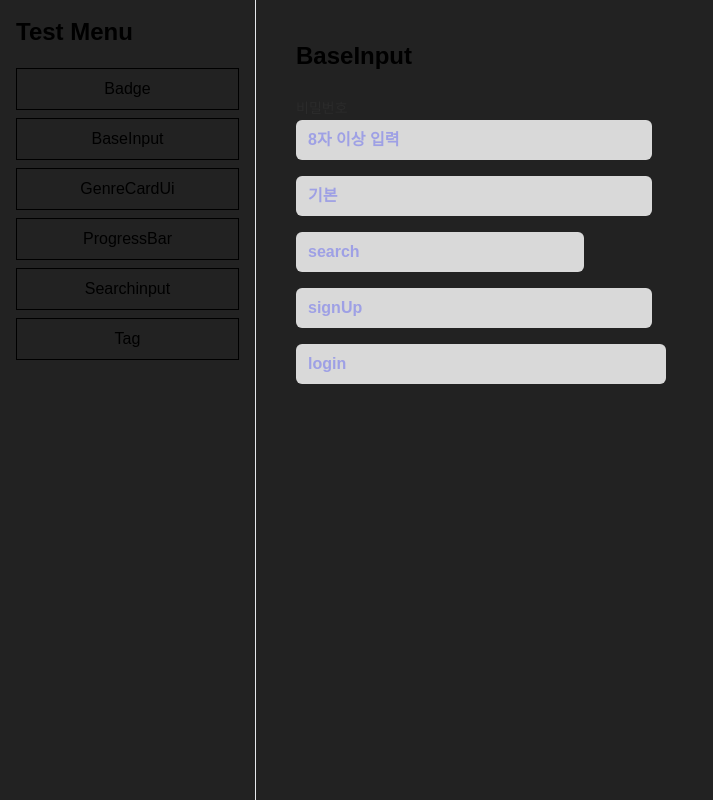
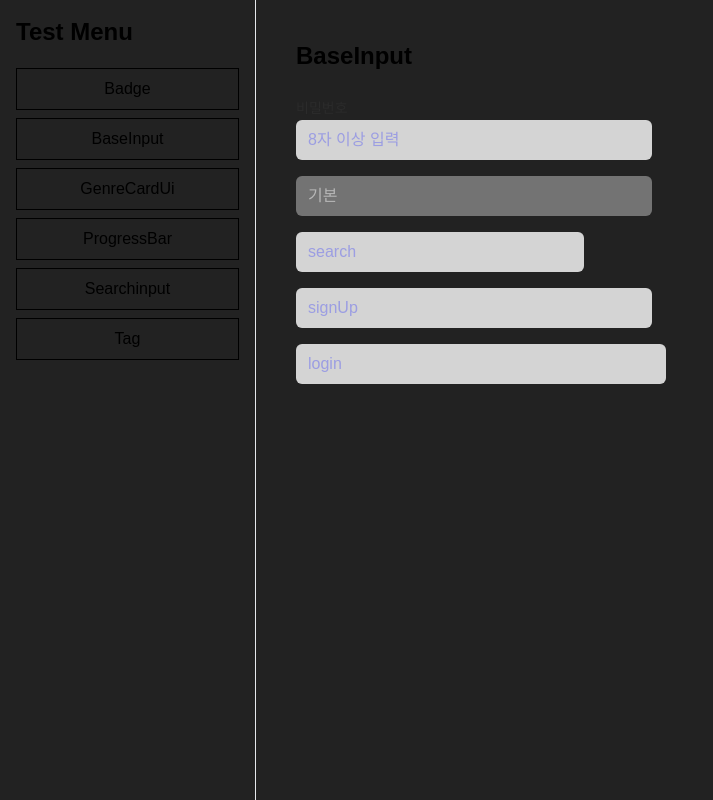
Before and after one commit to oz-union-14-team1/oz-union-fe-14-team1, a Next.js app: page /test/baseInput in a window 1280 px wide. Shown: the whole page, without its empty margins (0-713 px from the left). Built offline with nearby package versions, Linux system fonts and the light colour scheme.

Commit message:
refactor: 공통 컴포넌트 코드 리팩토링 (#50)
- Input 컴포넌트 label-input 연결 구조 개선
- utils 폴더 절대경로 사용
- 테일윈드 기본 색상 토큰 사용
- ComponentProps 사용

```diff
--- a/src/app/test/baseInput/page.tsx
+++ b/src/app/test/baseInput/page.tsx
@@ -10,14 +10,18 @@ export default function BaseInputTestPage() {
     <div className="flex flex-col gap-6">
       <h1 className="text-2xl font-bold">BaseInput</h1>
       <section className="flex flex-col gap-4">
-        <BaseInput label="비밀번호" placeholder="8자 이상 입력" />
-        <BaseInput placeholder="기본" />
-        <BaseInput size="search" placeholder="search" />
-        <BaseInput size="signUp" placeholder="signUp" />
+        <BaseInput
+          label="비밀번호"
+          placeholder="8자 이상 입력"
+          color="lightGray"
+        />
+        <BaseInput placeholder="기본" color="darkGray" />
+        <BaseInput inputSize="search" placeholder="search" />
+        <BaseInput inputSize="signUp" placeholder="signUp" />
         <BaseInput
           value={value}
           onChange={(e) => setValue(e.target.value)}
-          size="login"
+          inputSize="login"
           placeholder="login"
         />
       </section>
--- a/src/components/common/badge/Badge.tsx
+++ b/src/components/common/badge/Badge.tsx
@@ -1,11 +1,13 @@
 import type { VariantProps } from 'class-variance-authority'
-import { cn } from '../../../utils/cn'
+import { cn } from '@/utils'
 import { badgeVariants } from './badgeStyle'
+import { ComponentPropsWithoutRef, ReactNode } from 'react'
 
-export type BadgeProps = React.ComponentPropsWithoutRef<'span'> &
+type BadgeProps = ComponentPropsWithoutRef<'span'> &
   VariantProps<typeof badgeVariants> & {
-    children: React.ReactNode
+    children: ReactNode
   }
+
 /**
  * 상태 컴포넌트
  * @param variant - 뱃지 스타일
@@ -15,10 +17,10 @@ export default function Badge({
   className,
   variant,
   children,
-  ...rest
+  ...props
 }: BadgeProps) {
   return (
-    <span className={cn(badgeVariants({ variant }), className)} {...rest}>
+    <span className={cn(badgeVariants({ variant }), className)} {...props}>
       {children}
     </span>
   )
--- a/src/components/common/badge/badgeStyle.tsx
+++ b/src/components/common/badge/badgeStyle.tsx
@@ -1,15 +1,15 @@
 import { cva } from 'class-variance-authority'
 
 export const badgeVariants = cva(
-  'inline-flex items-center justify-center rounded-[var(--radius-default)] px-3 py-1 text-sm font-medium whitespace-nowrap text-[var(--color-text-dark)] font-family: var(--font-family-base)',
+  'inline-flex items-center justify-center rounded-(--radius-default) px-3 py-1 text-sm font-medium whitespace-nowrap text-text-dark font-(--font-family-base)',
   {
     variants: {
       variant: {
-        lightcyan: 'bg-[#2fbdee]',
-        cyan: 'bg-[#22D3EE]',
-        purple: 'bg-[#9f57f6]',
-        darksky: 'bg-[#5086F0]',
-        lightpurple: 'bg-[#6966F2]',
+        lightcyan: 'bg-sky-400',
+        cyan: 'bg-cyan-400',
+        purple: 'bg-violet-500',
+        darksky: 'bg-blue-500',
+        lightpurple: 'bg-indigo-500',
       },
     },
     defaultVariants: {
--- a/src/components/common/input/BaseInput.tsx
+++ b/src/components/common/input/BaseInput.tsx
@@ -1,15 +1,12 @@
-import { cn } from '../../../utils/cn'
+import { cn } from '@/utils'
 
 import { inputVariant, type InputVariant } from './inputStyle'
+import { ComponentProps, ReactNode, useId } from 'react'
 
-export type BaseInputProps = Omit<
-  React.InputHTMLAttributes<HTMLInputElement>,
-  'size'
-> &
+export type BaseInputProps = Omit<ComponentProps<'input'>, 'size'> &
   InputVariant & {
     label?: string
-    searchIcon?: React.ReactNode
-    onChange?: React.ChangeEventHandler<HTMLInputElement>
+    searchIcon?: ReactNode
     onSearchIconClick?: () => void
   }
 
@@ -17,32 +14,33 @@ export type BaseInputProps = Omit<
  * 베이스 인풋 컴포넌트
  */
 export default function BaseInput({
-  size = 'signUp',
+  inputSize = 'signUp',
   color = 'lightGray',
   label,
-  value,
-  onChange,
   searchIcon,
   onSearchIconClick,
   className,
   ...props
 }: BaseInputProps) {
+  const inputId = useId()
+
   return (
     <div className="relative w-fit">
       {label && (
         <p>
-          <label className="text-sm font-medium text-(--color-text-dark)">
+          <label
+            htmlFor={inputId}
+            className="text-sm font-medium text-text-dark"
+          >
             {label}
           </label>
         </p>
       )}
-
       <input
-        value={value}
-        onChange={onChange}
+        id={inputId}
         className={cn(
           inputVariant({
-            size,
+            inputSize,
             color,
           }),
           className
--- a/src/components/common/input/SearchInput.tsx
+++ b/src/components/common/input/SearchInput.tsx
@@ -9,10 +9,10 @@ type SearchInputProps = BaseInputProps & {
  * 검색 인풋
  * @param onSearch - 클릭 했을 때의 이벤트 처리
  */
-export function SearchInput({ onSearch, ...props }: SearchInputProps) {
+export default function SearchInput({ onSearch, ...props }: SearchInputProps) {
   return (
     <BaseInput
-      size="search"
+      inputSize="search"
       color="darkGray"
       searchIcon={<Search size={24} color="var(--color-text-light)" />}
       onSearchIconClick={onSearch}
--- a/src/components/common/input/inputStyle.ts
+++ b/src/components/common/input/inputStyle.ts
@@ -1,21 +1,21 @@
 import { cva, type VariantProps } from 'class-variance-authority'
 
 export const inputVariant = cva(
-  'pl-3 font-semibold rounded-md font-family: var(--font-family-base)',
+  'px-3 font-semibold rounded-md font-(--font-family-base)',
   {
     variants: {
-      size: {
-        signUp: 'w-[356px] h-[40px]',
-        login: 'w-[370px] h-[40px]',
-        search: 'w-[288px] h-[40px]',
+      inputSize: {
+        signUp: 'w-89 h-10',
+        login: 'w-92.5 h-10',
+        search: 'w-72 h-10',
       },
       color: {
-        lightGray: 'bg-[#D9D9D9] text-[var(--color-main-purple)]',
-        darkGray: 'bg-[#7b7b7b] text-[var(--color-text-light)]',
+        lightGray: 'bg-neutral-300 text-main-purple',
+        darkGray: 'bg-neutral-500 text-text-light',
       },
     },
     defaultVariants: {
-      size: 'signUp',
+      inputSize: 'signUp',
       color: 'lightGray',
     },
   }
--- /dev/null
+++ b/src/utils/index.ts
@@ -0,0 +1 @@
+export * from './cn'
```
Also changed, not shown: src/app/test/searchinput/page.tsx (+1 -1 lines).
